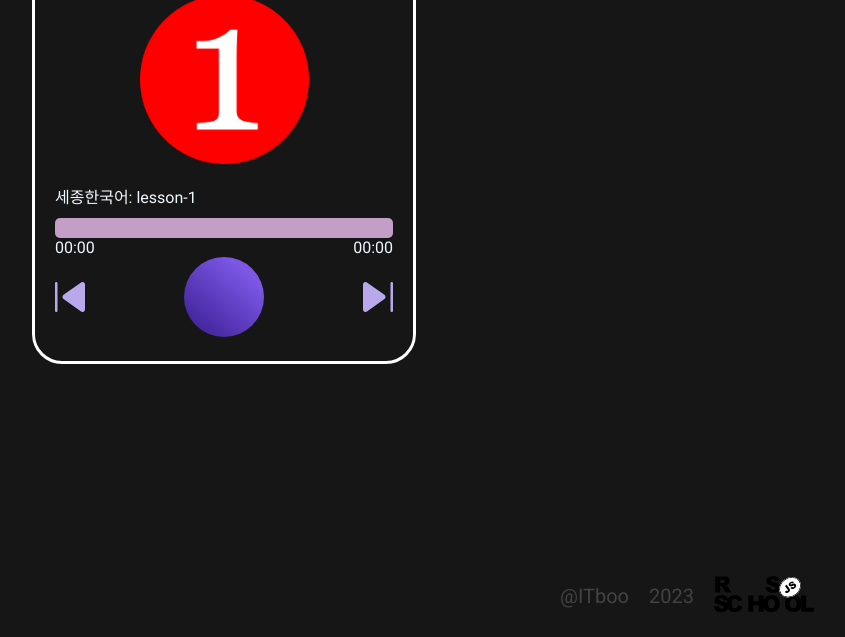
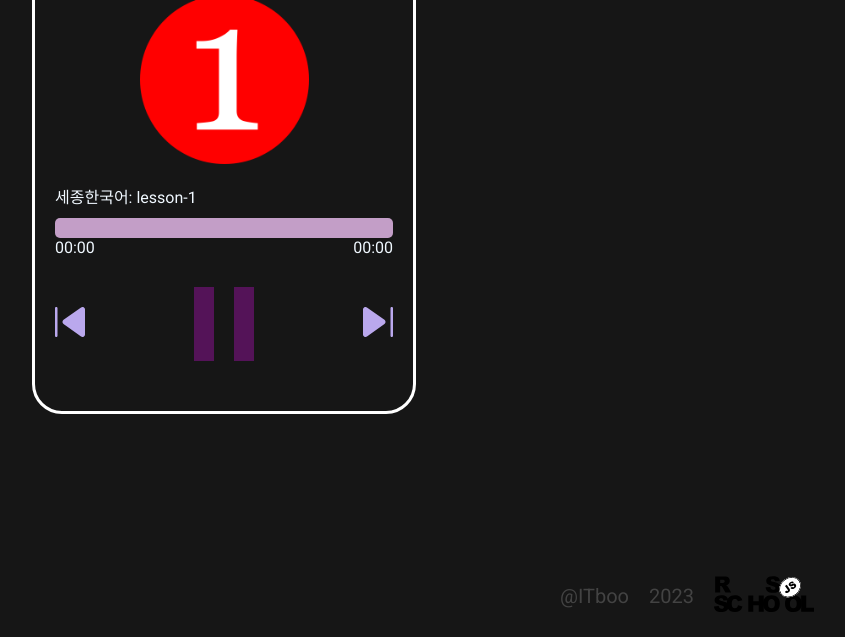
Before and after one commit to ITboo/js30, a website: page audio-player/index.html in a window 1280 px wide. Both pictures are taken after a click on the element 640 px from the left and 461 px from the top of the page. Shown: the part 163-800 px from the top of the page, without its empty margins (416-1261 px from the left). Drawn offline with Linux system fonts and the light colour scheme.

Commit message:
fix: fix pause/play button (Sun, Sep 24, 2023 07:28:23 PM)

```diff
--- a/audio-player/app/main.js
+++ b/audio-player/app/main.js
@@ -1,7 +1,7 @@
 const player = document.querySelector('.player')
 const audio = document.querySelector('.audio')
 
-const playBtn = document.querySelector('.play')
+const playBtn = document.querySelector('.playBtn')
 const prevBtn = document.querySelector('.prev')
 const nextBtn = document.querySelector('.next')
 
@@ -37,7 +37,7 @@ loadSong(songs[songIndex])
 function loadSong(song) {
     title.innerHTML = `세종한국어: ${song.title}`
     audio.src = `./music/${song.title}.mp3`
-    cover.src=`./assets/img/${song.cover}.png`
+    cover.src = `./assets/img/${song.cover}.png`
 }
 
 
@@ -55,7 +55,11 @@ function pauseSong() {
 playBtn.addEventListener('click', () => {
     isPlaying ? pauseSong() : playSong()
 })
-nextBtn.addEventListener('click', playNext)
+
+function toggleBtn() {
+    playBtn.classList.toggle('paused');
+}
+playBtn.addEventListener('click', toggleBtn);
 
 //next-prev
 function playNext() {
@@ -67,6 +71,7 @@ function playNext() {
     loadSong(songs[songIndex])
     playSong()
 }
+nextBtn.addEventListener('click', playNext)
 function playPrev() {
     songIndex--
     if (songIndex < 0) {
--- a/audio-player/index.html
+++ b/audio-player/index.html
@@ -15,12 +15,10 @@
 <body>
     <div class="wrapper">
         <main>
-
             <div class="player">
                 <div class="player__header">
                     <h1 class="player__header-title">Now playing</h1>
                 </div>
-
                 <div class="player__cover">
                     <img src="./assets/img/1.png" alt="img" class="cover__img">
                 </div>
@@ -29,7 +27,6 @@
                 <div class="player__artist"></div>
                 <div class="player__progress-container">
                     <div class="progress-bar"></div>
-
                 </div>
                 <div class="timer">
                     <div class="timer__start">
@@ -40,9 +37,9 @@
                     </div>
                 </div>
                 <div class="player__controls">
-                    <div class="player__controls-btn prev"><img src="./assets/svg/prev.svg" alt="btn" class="btn"></div>
-                    <div class="player__controls-btn play"><img src="./assets/svg/play.svg" alt="btn" class="btn"></div>
-                    <div class="player__controls-btn next"><img src="./assets/svg/next.svg" alt="btn" class="btn"></div>
+                    <div class="prev"><img src="./assets/svg/prev.svg" alt="btn" class="btn"></div>
+                    <div class="playBtn"></div>
+                    <div class="next"><img src="./assets/svg/next.svg" alt="btn" class="btn"></div>
                 </div>
             </div>
 
--- a/audio-player/style/style.scss
+++ b/audio-player/style/style.scss
@@ -55,11 +55,32 @@ main {
     display: flex;
     justify-content: space-between;
     align-items: center;
+    cursor: pointer;
+    margin: 30px 0;
+}
 
-    .player__controls-btn {
-        cursor: pointer;
+.playBtn {
+
+    box-sizing: border-box;
+    width: 0;
+    height: 74px;
+    border-style: solid;
+    border-width: 37px 0 37px 60px;
+    border-color: transparent transparent transparent #541358;
+    cursor: pointer;
+    will-change: border-width;
+    transition: all .2s ease;
+
+    &.paused {
+        border-style: double;
+        border-width: 0px 0 0px 60px;
+    }
+
+    &:hover {
+        border-color: transparent transparent transparent #ad5ab1;
     }
 }
+
 
 .player__progress-container {
     display: flex;
```
Also changed, not shown: audio-player/assets/img/play.png (added), audio-player/css/style.css.
